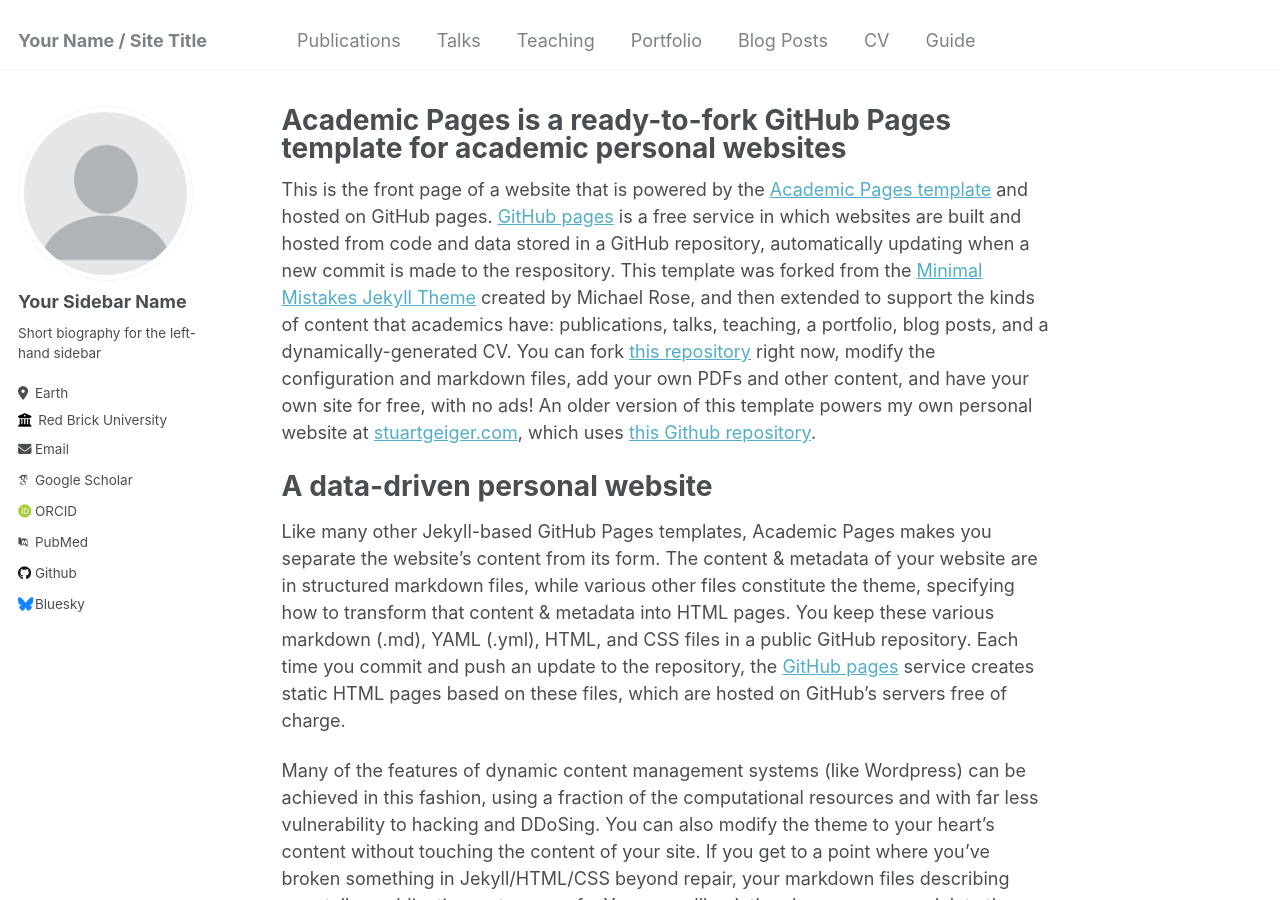
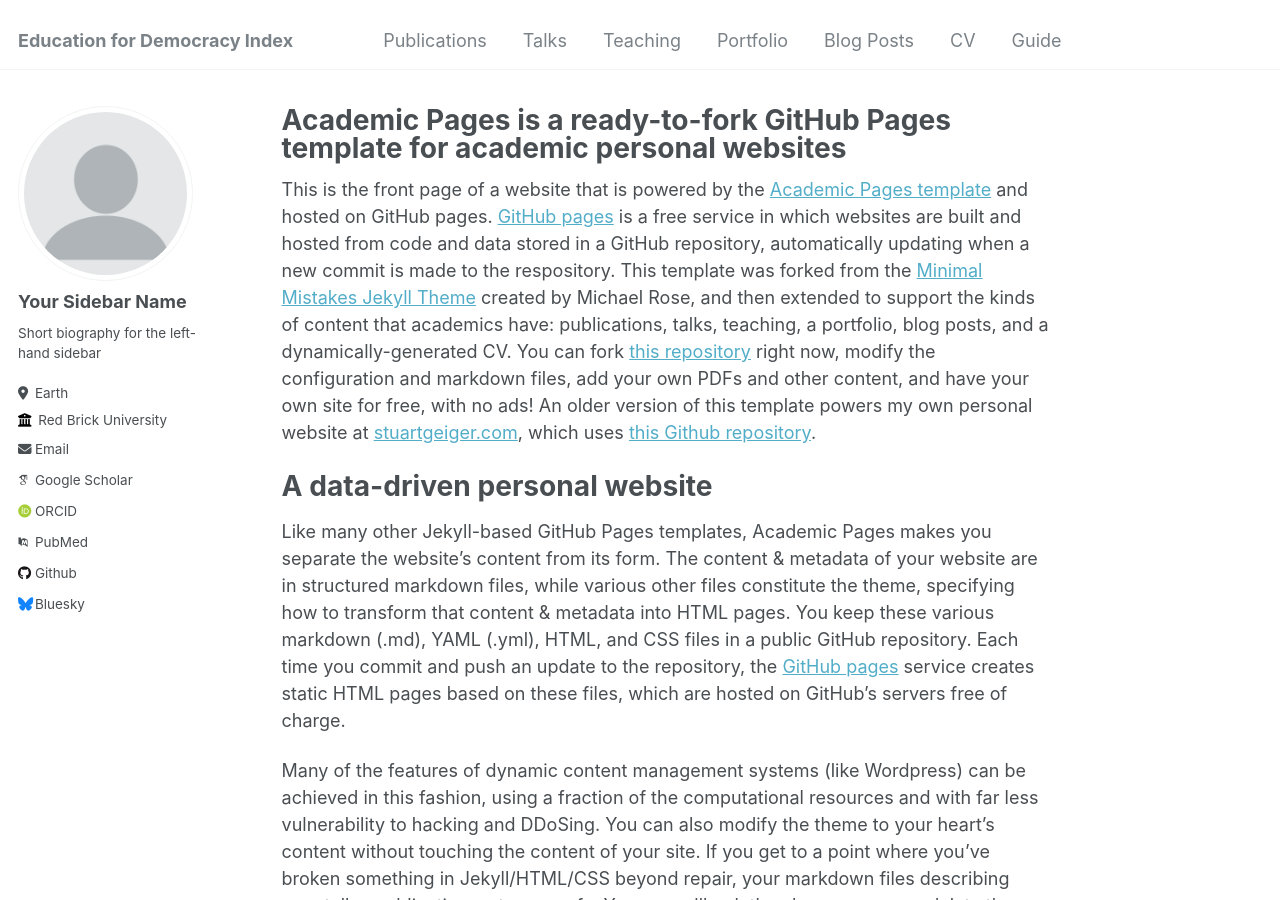
Before and after one commit to educationfordemocracyindex/educationfordemocracyindex.github.io, a Jekyll site: the page built from _pages/about.md, in a window 1280 px wide and 900 px high. Built offline with Jekyll 4.4.1, drawn with Linux system fonts in a browser that asks for light colours; some web fonts are replaced.

Commit message:
Update _config.yml

```diff
--- a/_config.yml
+++ b/_config.yml
@@ -8,7 +8,7 @@
 
 # Basic Site Settings
 locale                   : "en-US"
-title                    : "Your Name / Site Title"
+title                    : "Education for Democracy Index"
 title_separator          : "-"
 name                     : &name "Your Name"
 description              : &description "personal description"
```
